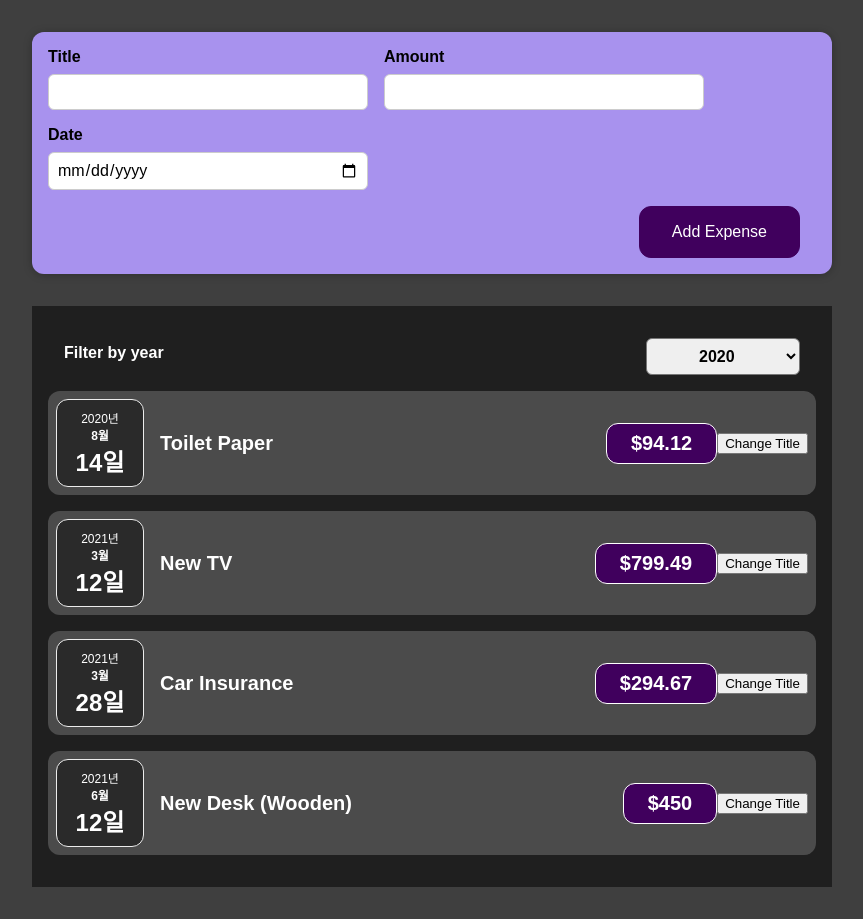
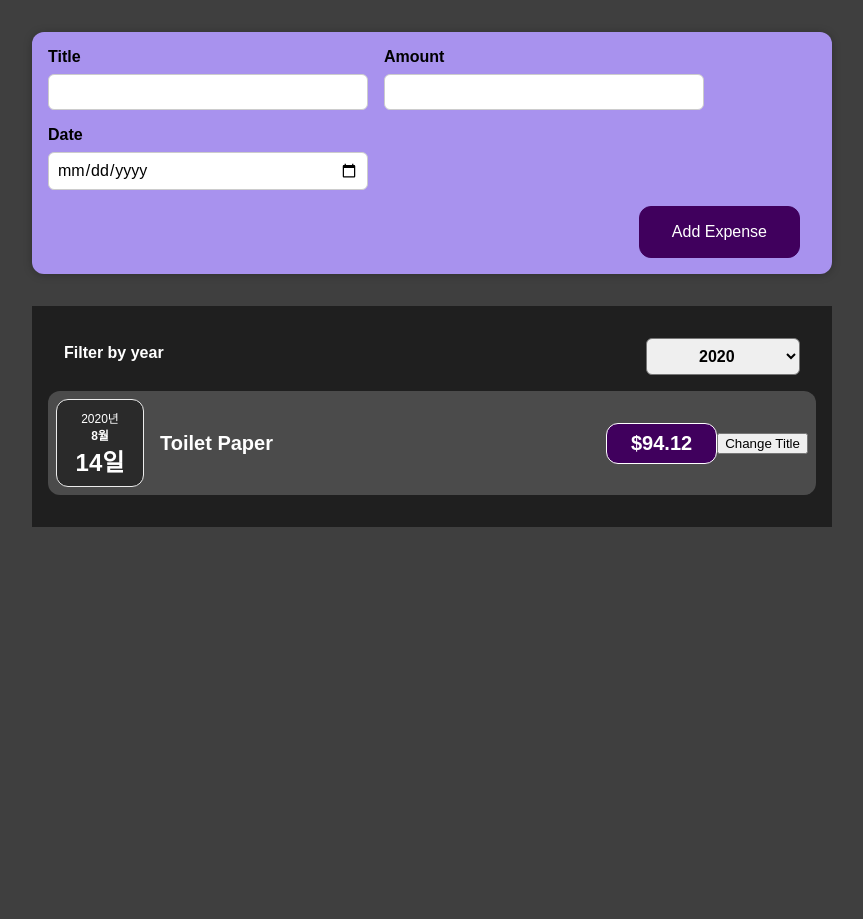
Before and after one commit to shch989/React-Complete-Guide, a React (Create React App) app: page / in a window 1280 px wide. Shown: the whole page, without its empty margins (208-1071 px from the left). After the commit the page ends 800 px from the top, so only its background shows below. Built offline with nearby package versions, Linux system fonts and the light colour scheme.

Commit message:
연도별 filter기능

```diff
--- a/src/components/Expenses/Expenses.js
+++ b/src/components/Expenses/Expenses.js
@@ -12,6 +12,10 @@
     setFilteredYear(selectedYear)
   }
 
+  const filteredExpenses = props.items.filter(expense => {
+    return expense.date.getFullYear().toString() === filteredYear
+  });
+
   return (
     <div>
       <Card className="expenses">
@@ -19,8 +23,9 @@
          selected={filteredYear}
          onChangeFilter={filterChangeHandler}
         />
-        {props.items.map(expense => (
+        {filteredExpenses.map((expense) => (
           <ExpenseItem
+            key={expense.id}
             title={expense.title}
             amount={expense.amount}
             date={expense.date}
```
